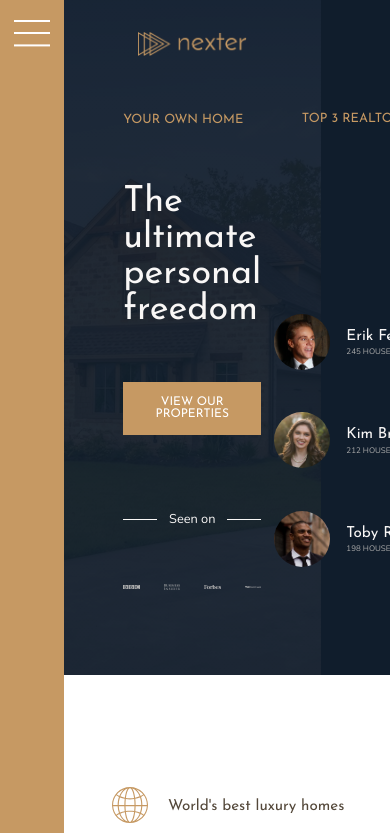
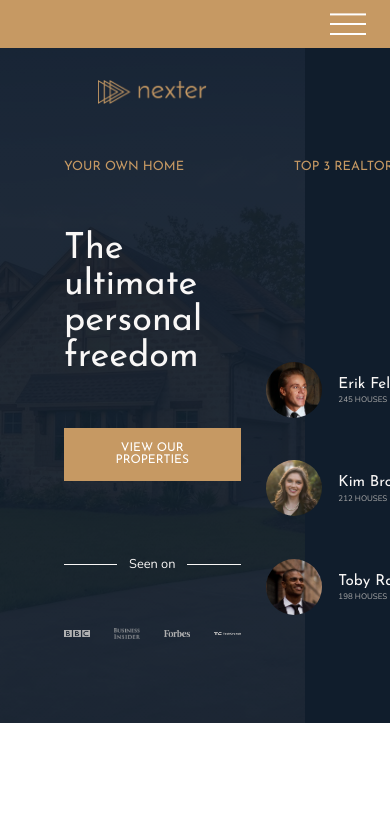
Before and after one commit to DevJBlack/Nexter-react, a React (Create React App) app: page / in a window 390 px wide. Shown: the top 833 px of the page. Built offline with nearby package versions, Linux system fonts and the light colour scheme.

Commit message:
media queries

```diff
--- a/src/Components/sass/base/_base.scss
+++ b/src/Components/sass/base/_base.scss
@@ -17,6 +17,7 @@ $font-display: 'Josefin Sans', sans-serif;
 // RESPONSIVE BREAKPOINTS
 // 1200px / 16 which is standard size = 75
 $bp-largest: 75em;
+$bp-large: 62.5em; // 1000/16 = 62.5 again we choose the 1000px that is hte size of the screen we want the break point to happen. always going to be divided 16px
 
 *,
 *::before,
@@ -46,4 +47,9 @@ body {
   display: grid;
   grid-template-rows: 80vh min-content 40vw repeat(3, min-content);
   grid-template-columns: [sidebar-start] 8rem [sidebar-end full-start] minmax(6rem, 1fr)[center-start] repeat(8, [col-start] minmax(min-content, 14rem)[col-end]) [center-end] 1fr [full-end];
+
+  @media only screen and (max-width: $bp-large) {
+    grid-template-rows: 6rem 80vh min-content 40vw repeat(3, min-content);
+    grid-template-columns: [full-start] minmax(6rem, 1fr)[center-start] repeat(8, [col-start] minmax(min-content, 14rem)[col-end]) [center-end] 1fr [full-end];
+  }
 }
--- a/src/Components/sass/layout/_sidebar.scss
+++ b/src/Components/sass/layout/_sidebar.scss
@@ -5,6 +5,13 @@
 
   display: flex;
   justify-content: center;
+
+  @media only screen and (max-width: $bp-large) {
+    grid-column: 1 / -1;
+    grid-row: 1 / 2;
+    justify-content: flex-end;
+    align-items: center;
+  }
 
   // &__container {
   //   display: flex;
@@ -46,4 +53,12 @@
 
   &::before { transform: translateY(-1.5rem) }
   &::after { transform: translateY(1.3rem) }
+
+  @media only screen and (max-width: $bp-large) {
+    margin-top: 0;
+    margin-right: 3rem;
+
+    &::before { transform: translateY(-1.2rem) }
+    &::after { transform: translateY(1rem) }
+  }
 }
```
